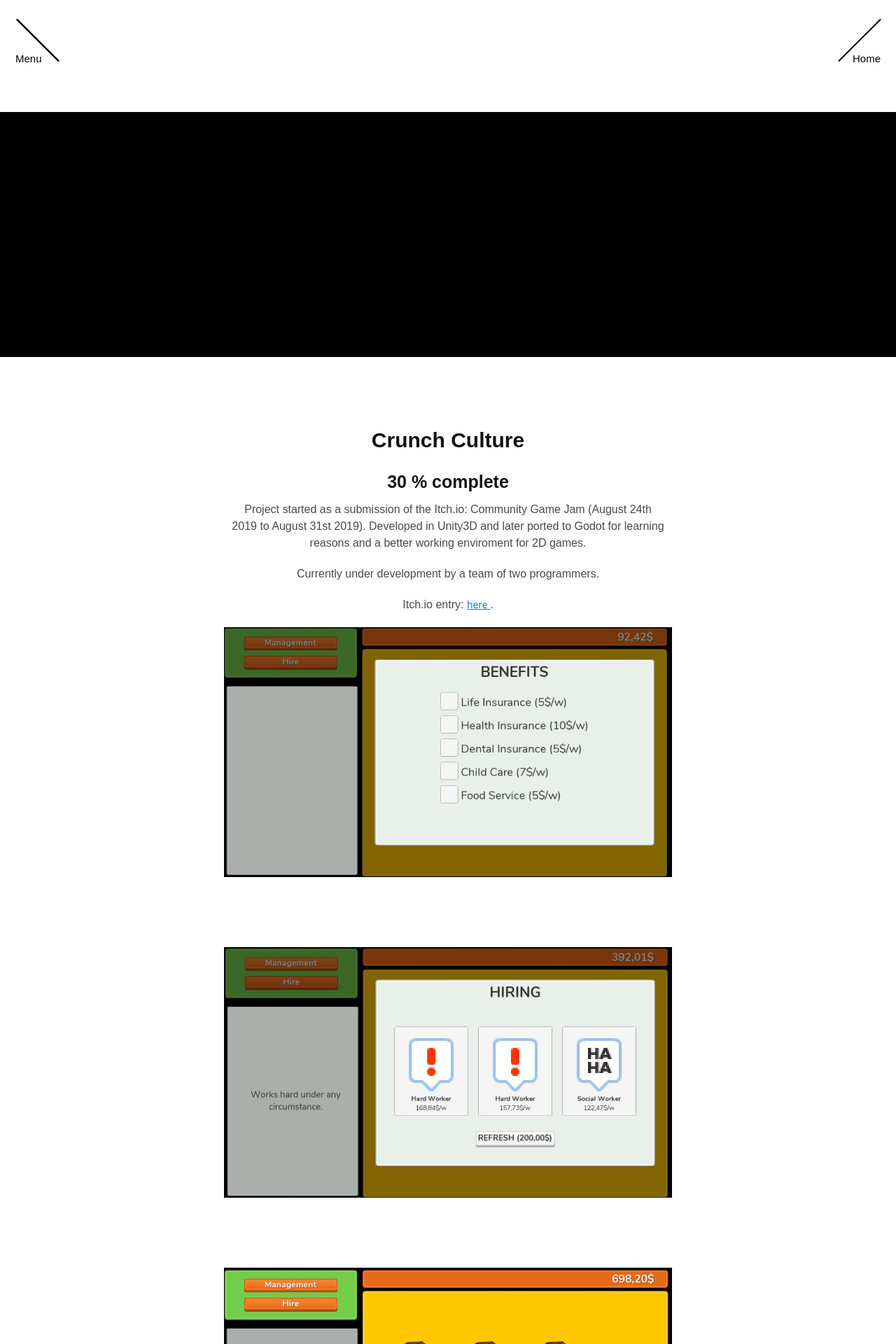
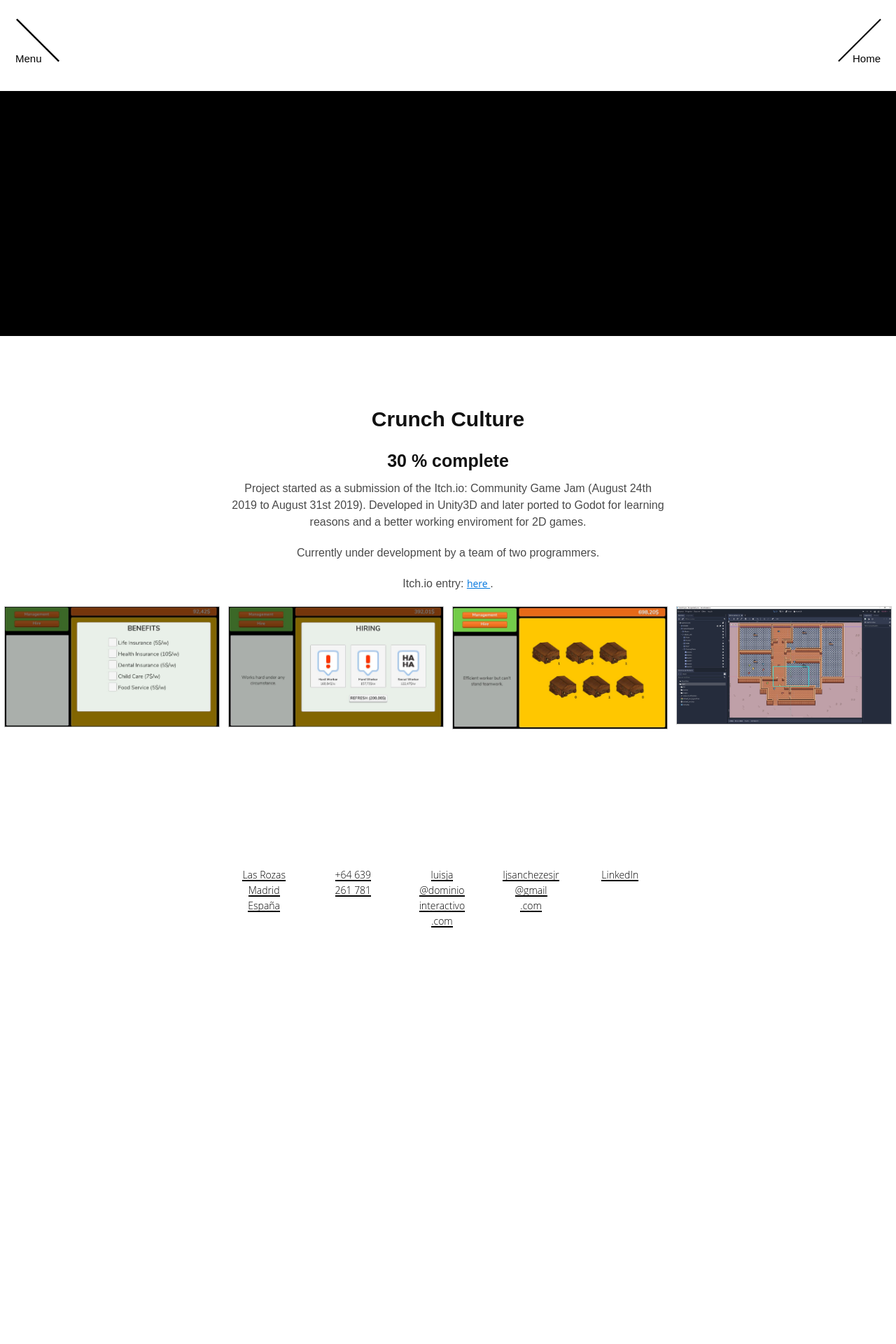
Before and after one commit to ljsanchezesjr/ljsanchezesjr.github.io, a Jekyll site: the page built from _portfolio/2019-11-29-crunch-culture.md, in a window 1280 px wide. Shown: the top 1920 px of the page at 70% size. Built offline with Jekyll 4.4.1, drawn with Linux system fonts in a browser that asks for light colours; nearby versions of some CDN libraries; some web fonts are replaced; after the commit the page ends 1336 px from its top, so only the background shows below that.

Commit message:
update_2

```diff
--- a/_portfolio/2019-11-29-crunch-culture.md
+++ b/_portfolio/2019-11-29-crunch-culture.md
@@ -21,9 +21,32 @@ progress: 30
 	Itch.io entry: <a href="https://santimod.itch.io/crunch-culture" target="new_"> here </a>.
 </p>
 
+<div class="responsive">
+	<div class="gallery">
+		<img src="/images/portfolio/crunch-culture/1.jpg" alt="">
+	</div>
+</div>
+<div class="responsive">
+	<div class="gallery">
+		<img src="/images/portfolio/crunch-culture/2.jpg" alt="">
+	</div>
+</div>
+<div class="responsive">
+	<div class="gallery">
+		<img src="/images/portfolio/crunch-culture/3.jpg" alt="">
+	</div>
+</div>
+<div class="responsive">
+	<div class="gallery">
+		<img src="/images/portfolio/crunch-culture/4.jpg" alt="">
+	</div>
+</div>
+
+<!--
 <div class="showcase">
   <img style="width:50%" src="/images/portfolio/crunch-culture/1.jpg" alt="">
   <img style="width:50%" src="/images/portfolio/crunch-culture/2.jpg" alt="">
   <img style="width:50%" src="/images/portfolio/crunch-culture/3.jpg" alt="">
   <img style="width:50%" src="/images/portfolio/crunch-culture/4.jpg" alt="">
 </div>
+-->
--- a/css/portfolio.css
+++ b/css/portfolio.css
@@ -279,6 +279,52 @@ table {
 
 td {
   vertical-align: top;
+}
+
+/*
+* Simple gallery
+*/
+
+div.gallery {
+  border: 1px solid #ccc;
+}
+
+/*div.gallery:hover {
+  border: 1px solid #777;
+}*/
+
+div.gallery img {
+  width: 100%;
+  height: auto;
+}
+
+* {
+  box-sizing: border-box;
+}
+
+.responsive {
+  padding: 0 6px;
+  float: left;
+  width: 24.99999%;
+}
+
+@media only screen and (max-width: 700px) {
+  .responsive {
+    width: 49.99999%;
+    margin: 6px 0;
+  }
+}
+
+@media only screen and (max-width: 500px) {
+  .responsive {
+    width: 100%;
+  }
+}
+
+.clearfix:after {
+  content: "";
+  display: table;
+  clear: both;
 }
 
 
```
